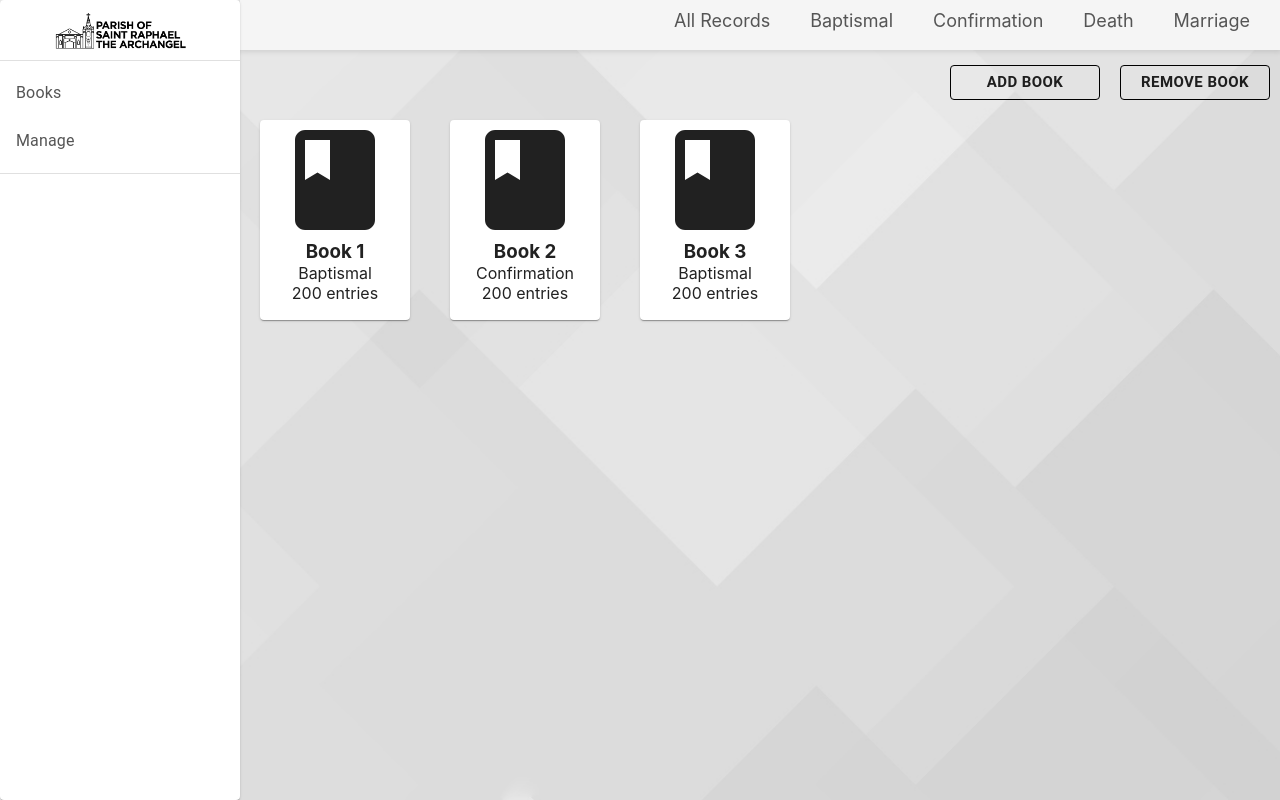
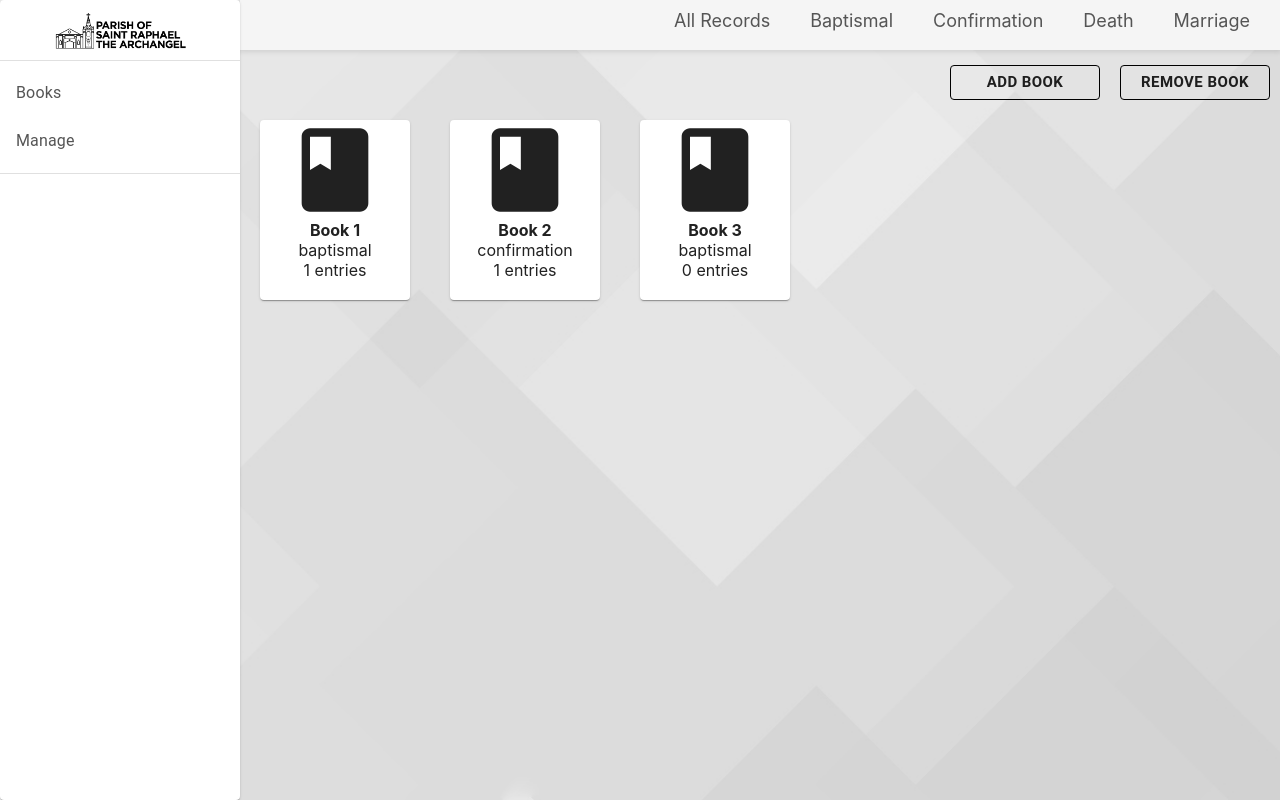
Before and after one commit to julesballaran/pms-react, a React (Create React App) app: page /books in a window 1280 px wide. Built offline with nearby package versions, Linux system fonts and the light colour scheme; data requests are answered from the project's data file.

Commit message:
add run file

```diff
--- a/db.json
+++ b/db.json
@@ -3,20 +3,56 @@
     {
       "bookName": "Book 1",
       "bookNo": "1",
-      "type": "Baptismal",
+      "type": "baptismal",
       "id": 1
     },
     {
       "bookName": "Book 2",
       "bookNo": "2",
-      "type": "Confirmation",
+      "type": "confirmation",
       "id": 2
     },
     {
       "bookName": "Book 3",
       "bookNo": "3",
-      "type": "Baptismal",
+      "type": "baptismal",
       "id": 3
+    }
+  ],
+  "baptismal": [
+    {
+      "id": 1,
+      "book": "1",
+      "type": "baptismal",
+      "page": 1,
+      "no": 1,
+      "name": "b"
+    }
+  ],
+  "confirmation": [
+    {
+      "id": 1,
+      "book": "2",
+      "type": "confirmation",
+      "page": 1,
+      "no": 1,
+      "name": "c",
+      "father": "f",
+      "mother": "m",
+      "birthdate": "asdasd",
+      "date": "asdasd"
+    },
+    {
+      "id": 2,
+      "book": "3",
+      "type": "confirmation",
+      "page": 1,
+      "no": 1,
+      "name": "c",
+      "father": "f",
+      "mother": "m",
+      "birthdate": "asdasd",
+      "date": "asdasd"
     }
   ]
 }
--- a/src/App.css
+++ b/src/App.css
@@ -64,11 +64,11 @@
   display: flex;
   align-items: center;
   flex-direction: column;
-  height: 200px;
+  height: 180px;
   width: 150px;
   margin: 20px;
 }
 
-.book-style h3, .book-style p{
+.book-style h4, .book-style p{
   margin: 0;
 }
--- a/src/App.js
+++ b/src/App.js
@@ -1,21 +1,65 @@
-import React from 'react';
+import React, { useState, useEffect } from 'react';
 import { BrowserRouter } from 'react-router-dom'
 import background from './img/grid2bg.jpg'
 import './App.css';
 import Header from './components/Header/Header'
 import Sidenav from './components/Sidenav/Sidenav'
 import Routes from './routes'
+import axios from 'axios'
+
+import {
+  CircularProgress,
+  Grid,
+} from '@material-ui/core/'
 
 function App() {
+  const [loaded, setLoaded] = useState(false)
+  const [baptismal, setBaptismal] = useState([])
+  const [confirmation, setConfirmation] = useState([])
+
+  const fetchDataAll = () => {
+    axios
+      .get('http://localhost:9090/baptismal')
+      .then(res => setBaptismal(res.data))
+      .finally(fetchConfirmation)
+  }
+
+  const fetchConfirmation = () => {
+    axios
+      .get('http://localhost:9090/confirmation')
+      .then(res => setConfirmation(res.data))
+      .finally(()=>setLoaded(true))
+  }
+
+  useEffect(() => {
+    fetchDataAll()
+  }, [])
+
   return (
     <BrowserRouter>
+      {loaded ?
       <div style={{display: 'flex', backgroundImage: `url(${background})`, backgroundSize: 'cover'}}>
         <Sidenav />
         <div style={{display: 'flex', flexDirection: 'column', maxWidth: 'calc(100% - 240px)', minWidth: 'calc(100% - 240px)',}}>
-        <Header />
-        <Routes />
+          <Header />
+          <Routes
+            baptismal={baptismal}
+            confirmation={confirmation}
+            loaded={loaded}
+          />
         </div>
       </div>
+      :
+      <Grid
+        style={{height: '100vh'}}
+        container
+        direction="column"
+        justify="center"
+        alignItems="center">
+        <CircularProgress />
+        <p>fetching data...</p>
+      </Grid>
+      }
     </BrowserRouter>
   );
 }
--- a/src/components/Books/Books.js
+++ b/src/components/Books/Books.js
@@ -3,7 +3,6 @@ import { makeStyles } from '@material-ui/styles'
 import axios from 'axios'
 import {
   Paper,
-  Modal,
   Dialog,
   Select,
   MenuItem,
@@ -11,9 +10,10 @@ import {
   TextField,
   Button,
   Grid,
-}
-  from '@material-ui/core/';
-import Book from '@material-ui/icons/Book';
+} from '@material-ui/core/';
+
+
+import DisplayBooks from './components/DisplayBooks'
 
 const useStyles = makeStyles({
   btnStyle: {
@@ -33,8 +33,8 @@ const useStyles = makeStyles({
 })
 
 
-export default function Books(){
-
+export default function Books(props){
+  const { confirmation, baptismal, loaded } = props
   const classes = useStyles()
   const [open, setOpen] = useState(false)
   const [type, setType] = useState('')
@@ -45,11 +45,14 @@ export default function Books(){
   const [removeBookList, setRemoveBookList] = useState([])
   const [removeBook, setRemoveBook] = useState('')
 
-  useEffect(
-    () => {
-      fetchData()
-    }, []
-  )
+  useEffect(() => {
+      if(!loaded){
+        props.history.push('/');
+      } else {
+        fetchData()
+      }
+    }, [])
+
 
   const fetchData = () => {
     axios
@@ -102,21 +105,11 @@ export default function Books(){
         >Remove Book
         </Button>
       </Grid>
-      <Grid
-        container
-        direction="row"
-        justify="flex-start"
-        alignItems="flex-start"
-      >
-        {bookList.map(book => (
-          <Paper className='book-style' key={book.id}>
-            <Book style={{fontSize: 120,}}/>
-            <h3>{book.bookName}</h3>
-            <p>{book.type}</p>
-            <p>200 entries</p>
-          </Paper>
-        ))}
-      </Grid>
+      <DisplayBooks
+        bookList={bookList}
+        confirmation={confirmation}
+        baptismal={baptismal}
+      />
       <Dialog
         open={removeOpen}
         onClose={()=>setRemoveOpen(false)}
--- /dev/null
+++ b/src/components/Books/components/DisplayBooks.js
@@ -0,0 +1,46 @@
+import React, { useState, useEffect } from 'react'
+import { Link } from 'react-router-dom'
+import {
+  Paper,
+  Grid,
+} from '@material-ui/core/';
+import Book from '@material-ui/icons/Book';
+
+export default function DisplayBooks(props) {
+  const { bookList, baptismal, confirmation } = props
+
+  return (
+    <Grid
+      container
+      direction="row"
+      justify="flex-start"
+      alignItems="flex-start"
+    >
+      {bookList.map(book => (
+        <Link key={book.id} to={`${book.type}/${book.bookNo}`} style={{textDecoration: 'none'}}>
+          <Paper className='book-style'>
+            <Book style={{fontSize: 100,}}/>
+            <h4>{book.bookName}</h4>
+            <p>{book.type}</p>
+            <EntryCount
+              no={book.bookNo}
+              book={book.type === 'baptismal' ? baptismal : confirmation}
+            />
+          </Paper>
+        </Link>
+      ))}
+    </Grid>
+  )
+}
+
+function EntryCount(props){
+  const [count, setState] = useState(0)
+
+  useEffect(()=>{
+    setState(props.book.filter(b => b.book === props.no).length)
+  },[])
+
+  return (
+    <p>{count} entries</p>
+  )
+}
--- a/src/components/Records/Confirmation.js
+++ b/src/components/Records/Confirmation.js
@@ -1,4 +1,4 @@
-import React from 'react';
+import React, { useState, useEffect } from 'react';
 import MaterialTable from 'material-table';
 
 const styleCell = {
@@ -6,8 +6,9 @@ const styleCell = {
   width: 10,
 }
 
-export default function Confirmation() {
-  const [state, setState] = React.useState({
+export default function Confirmation(props) {
+  const { confirmation, loaded } = props
+  const [state, setState] = useState({
     columns: [
       { title: 'Book', field: 'book', cellStyle: {styleCell}},
       { title: 'Page', field: 'page', cellStyle: {styleCell}},
@@ -16,29 +17,27 @@ export default function Confirmation() {
       { title: 'Father', field: 'father', cellStyle: {styleCell}},
       { title: 'Mother', field: 'mother', cellStyle: {styleCell}},
       { title: 'Birth Date', field: 'birthdate', cellStyle: {styleCell}},
-      { title: 'Confirmation Date', field: 'confirmationdate', cellStyle: {styleCell}},
+      { title: 'Confirmation Date', field: 'date', cellStyle: {styleCell}},
     ],
-    data: [
-      { book: 1, page: 100, no: 10, name: 'asdaasdasdasdasdasdasdas', father: 'asdasdas', mother: 'asdasdas', birthdate: '2485485', confirmationdate: 'a555456'},
-    ],
-  });
+    data: confirmation
+  })
+
+  useEffect(()=>{
+    if(!loaded){
+      props.history.push('/');
+    } else {
+      if(props.match.params.no){
+        setState({...state, ...{data: confirmation.filter(c => c.book === props.match.params.no)}})
+      }
+    }
+  }, [])
 
   return (
     <MaterialTable
       title="Confirmation"
       columns={state.columns}
       data={state.data}
-      editable={{
-        onRowUpdate: (newData, oldData) =>
-          new Promise(resolve => {
-            setTimeout(() => {
-              resolve();
-              const data = [...state.data];
-              data[data.indexOf(oldData)] = newData;
-              setState({ ...state, data });
-            }, 600);
-          }),
-      }}
+      onRowClick={(e, rowData)=> console.log(rowData)}
     />
-  );
+  )
 }
--- a/src/routes.js
+++ b/src/routes.js
@@ -1,4 +1,4 @@
-import React from 'react'
+import React, { useEffect } from 'react'
 import { Switch, Route } from 'react-router-dom'
 
 import Baptismal from './components/Records/Baptismal'
@@ -9,14 +9,41 @@ import Books from './components/Books/Books'
 import Manage from './components/Manage/Manage'
 
 
-export default function Routes() {
+export default function Routes(props) {
+  const { baptismal, confirmation, loaded } = props
   return (
     <Switch>
       <Route path='/baptismal' component={Baptismal}/>
-      <Route path='/confirmation' component={Confirmation}/>
+      <Route exact path='/confirmation/'
+        render={(props) =>
+          <Confirmation
+            {...props}
+            confirmation={confirmation}
+            loaded={loaded}
+          />
+        }
+      />
+      <Route path='/confirmation/:no'
+        render={(props) =>
+          <Confirmation
+            {...props}
+            confirmation={confirmation}
+            loaded={loaded}
+          />
+        }
+      />
       <Route path='/death' component={Death}/>
       <Route path='/marriage' component={Marriage}/>
-      <Route path='/books' component={Books}/>
+      <Route path='/books'
+        render={(props)=>
+          <Books
+            {...props}
+            baptismal={baptismal}
+            confirmation={confirmation}
+            loaded={loaded}
+          />
+        }
+      />
       <Route path='/manage' component={Manage}/>
     </Switch>
   )
```
Also changed, not shown: 1 other file (tests, documents, lock files or other folders).
